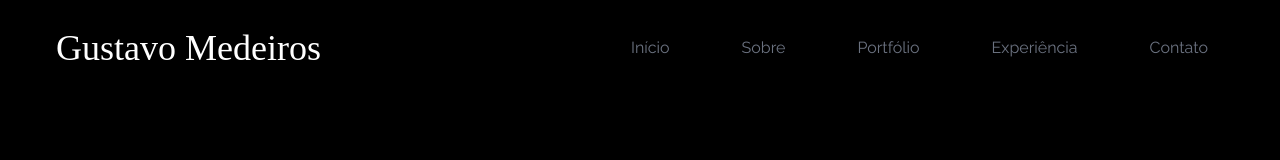
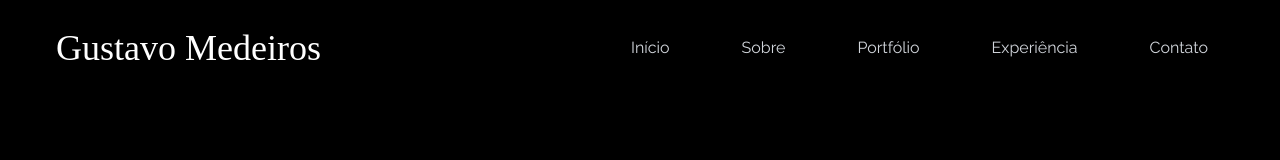
Before and after one commit to medeirospc/portfolio-jsx, a React (Create React App) app: page / in a window 1280 px wide. Shown: the top 160 px of the page. Built offline with nearby package versions, Linux system fonts and the light colour scheme; a web font is replaced by a local one.

Commit message:
style: hover bar

```diff
--- a/src/components/NavBar.jsx
+++ b/src/components/NavBar.jsx
@@ -30,13 +30,15 @@ const NavBar = () => {
   return (
     <div className="flex justify-between items-center w-full h-24 px-4 text-white bg-black fixed">
       <div>
-        <h1 className="text-4xl font-signature ml-10">Gustavo Medeiros</h1>
+        <h1 className="text-4xl font-signature ml-10 cursor-pointer hover:opacity-80 duration-200">
+          Gustavo Medeiros
+        </h1>
       </div>
       <ul className="hidden md:flex">
         {links.map(({ id, link }) => (
           <li
             key={id}
-            className="px-4 mr-10 cursor-pointer capitalize font-medium text-gray-500 hover:scale-105 duration-200"
+            className="px-4 mr-10 cursor-pointer capitalize font-medium text-gray-300 hover:scale-105 hover:text-yellow-100 duration-200"
           >
             {link}
           </li>
```
